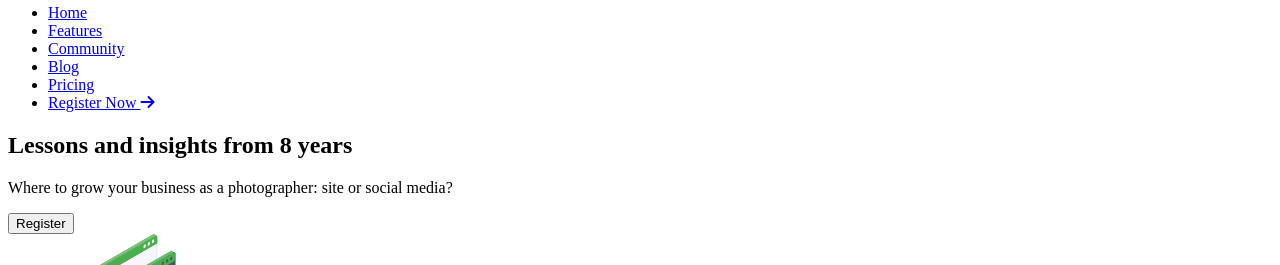
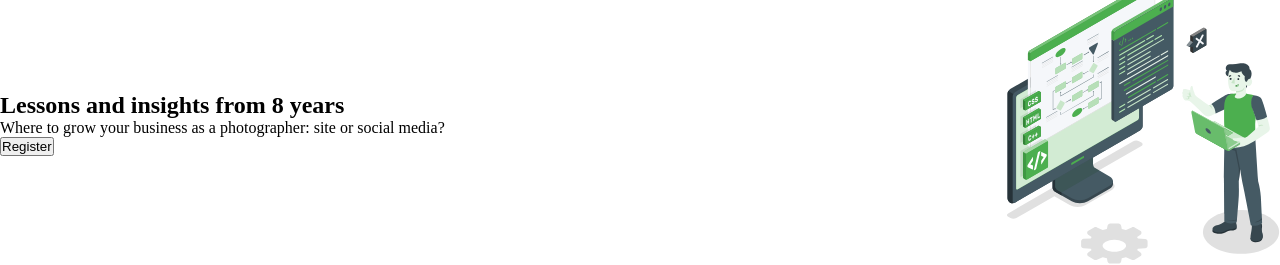
Before and after one commit to arolatheman/Nexcent, a plain HTML site: page Index.html in a window 1280 px wide. Shown: the part 41-306 px from the top of the page. Drawn offline with Linux system fonts and the light colour scheme.

Commit message:
fourth commit

```diff
--- a/Index.html
+++ b/Index.html
@@ -5,20 +5,18 @@
         <meta name="viewport" content="width=device-width, initial-scale=1.0">
         <title>Nexcent</title>
         <script src="https://kit.fontawesome.com/6b7ab7aaf7.js" crossorigin="anonymous"></script>
-        <style>
-
-        </style>
+        <link rel="stylesheet" href="./Styles/Main.css">
     </head>
     <body>
         <!-- Header Section -->
-        <header>
+        <header class="horizontal">
             <!-- brand logo -->
              <div>
                 <img src="./Images/brand logo.svg" alt="Nexcent logo">
              </div>
              <!-- Navigation Bar -->
               <nav>
-                <ul>
+                <ul class="horizontal">
                     <li><a href="#">Home</a></li>
                     <li><a href="#">Features</a></li>
                     <li><a href="#">Community</a></li>
@@ -32,7 +30,7 @@
         <!-- Main Section -->
         <main>
             <!-- Hero Section -->
-            <section>
+            <section class="horizontal">
                 <div>
                     <h1>Lessons and insights <span>from 8 years</span></h1>
                     <p>Where to grow your business as a photographer: site or social media?</p>
@@ -57,7 +55,6 @@
                     <img src="./Images/Client Logo 6.svg" alt="FF">
                     <img src="./Images/Client Logo 7.svg" alt="GG">
                 </div>
-                lorem
             </section>
             <!-- Company Achievement Stats Section -->
             <section>
--- a/Styles/Main.css
+++ b/Styles/Main.css
@@ -0,0 +1,11 @@
+* {
+    margin: 0;
+    padding: 0;
+    box-sizing: border-box;
+}
+
+.horizontal {
+    display: flex;
+    justify-content: space-between;
+    align-items: center;
+}
```
